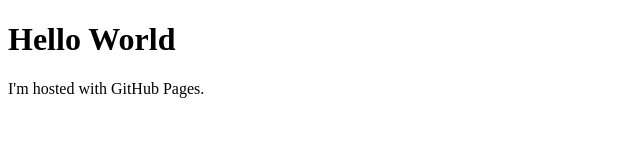
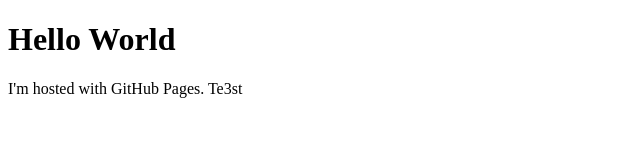
Before and after one commit to SamuelACrumpler/SamuelACrumpler.github.io, a plain HTML site: page index.html in a window 1280 px wide. Shown: the full height of the page, 0-640 px from the left. Drawn offline with Linux system fonts and the light colour scheme.

Commit message:
Second Commit

```diff
--- a/index.html
+++ b/index.html
@@ -2,6 +2,6 @@
 <html>
 <body>
 <h1>Hello World</h1>
-<p>I'm hosted with GitHub Pages.</p>
+<p>I'm hosted with GitHub Pages. Te3st</p>
 </body>
 </html>
```
